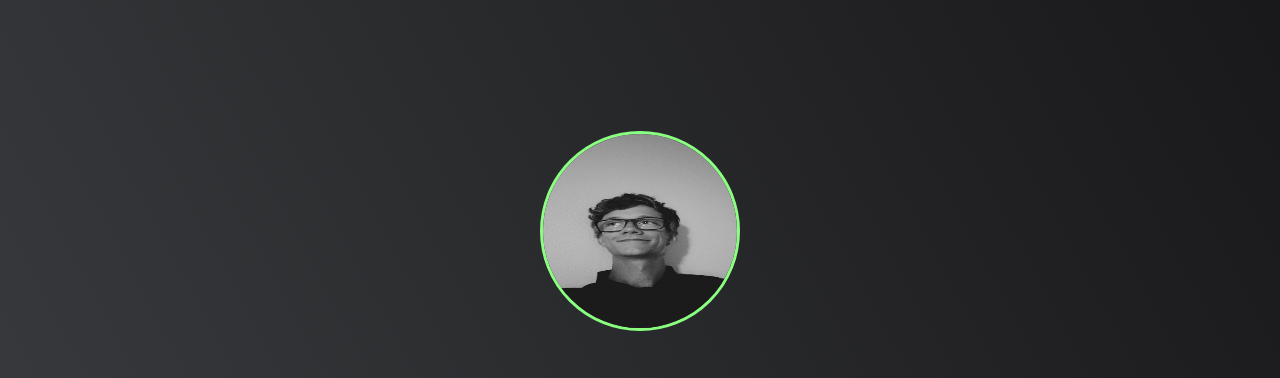
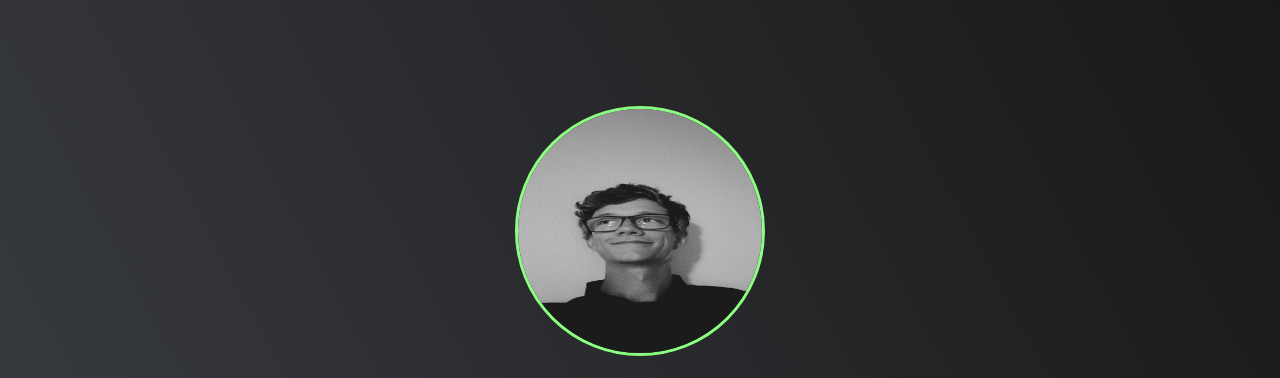
Before and after one commit to DylanMH/DylanMH.github.io, a plain HTML site: page index.html in a window 1280 px wide. Shown: the part 69-447 px from the top of the page. Drawn offline with Linux system fonts and the light colour scheme; a web font is replaced by a local one.

Commit message:
Update style.css

```diff
--- a/style.css
+++ b/style.css
@@ -97,9 +97,9 @@ img {
 }
 
 .profile-pic {
-  border-radius: 50%;
-  width: 20rem;
-  height: 20rem;
+  border-radius: 75%;
+  width: 25rem;
+  height: 25rem;
   margin-bottom: 5rem;
   margin-top: 5rem;
   border: .3rem solid var(--main-green);
```
